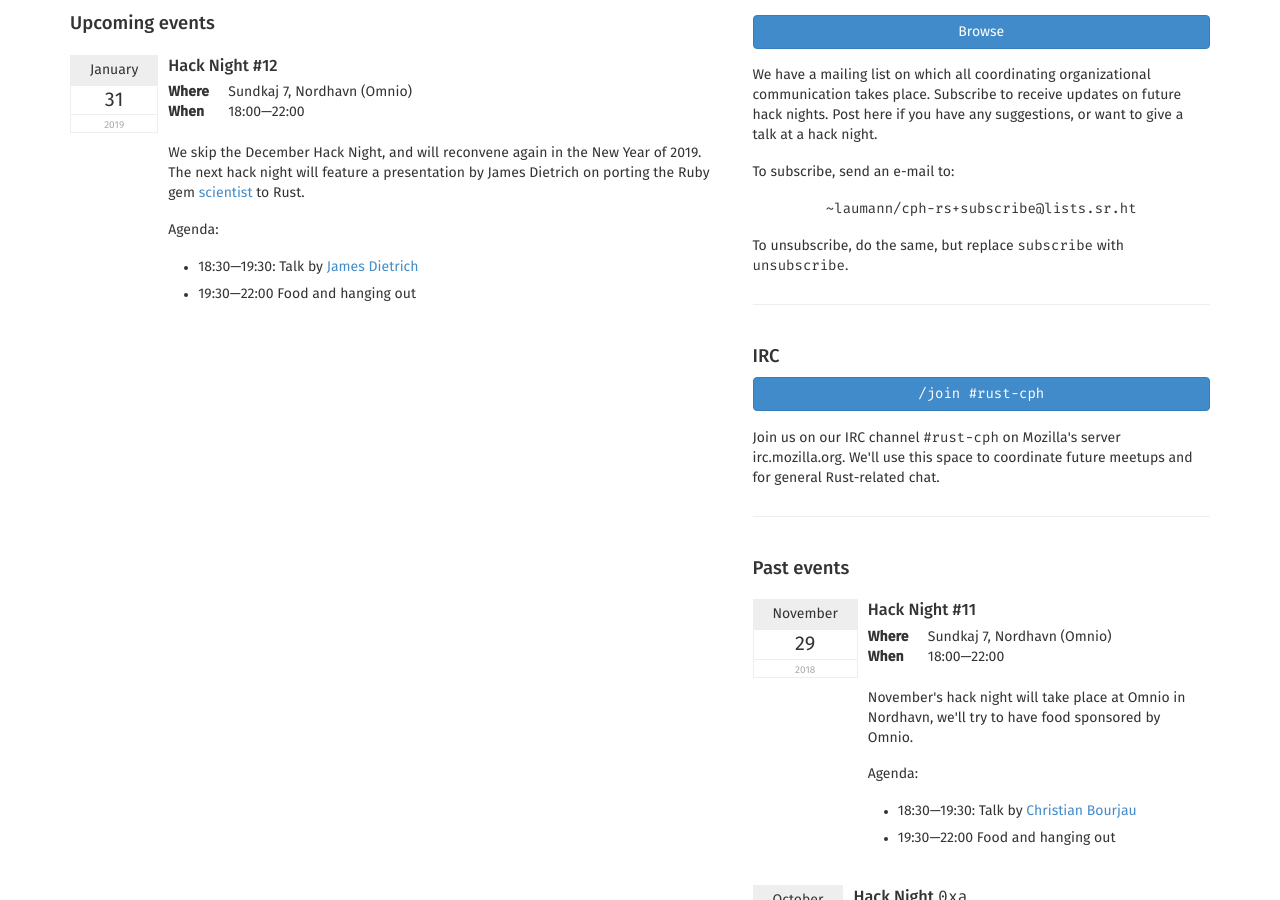
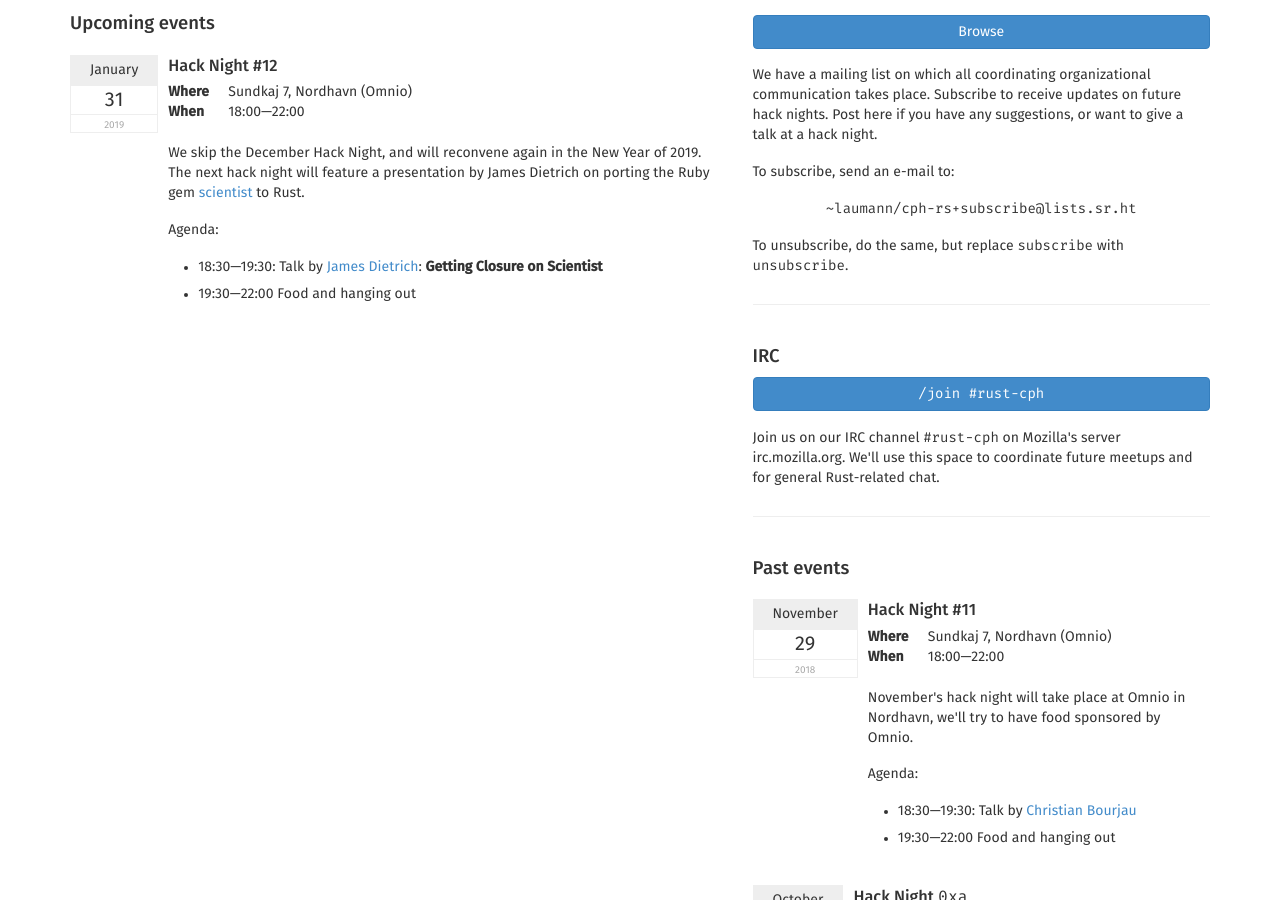
Before and after one commit to laumann/cph.rs, a Jekyll site: the page built from index.html, in a window 1280 px wide and 900 px high, scrolled down 394 px. Built offline with Jekyll 4.4.1, drawn with Linux system fonts in a browser that asks for light colours; Markdown is read by kramdown in place of the engine named in the settings.

```diff
--- a/index.html
+++ b/index.html
@@ -45,7 +45,10 @@ title: The Copenhagen Rust Group
 
 	  <p>Agenda:
           <ul>
-              <li>18:30&mdash;19:30: Talk by <a href="https://github.com/jbdietrich">James Dietrich</a></li>
+              <li>18:30&mdash;19:30: Talk by <a
+			      href="https://github.com/jbdietrich">James
+			      Dietrich</a>: <strong>Getting Closure on
+			      Scientist</strong></li>
               <li>19:30&mdash;22:00 Food and hanging out</li>
           </ul>
       </p>
```
